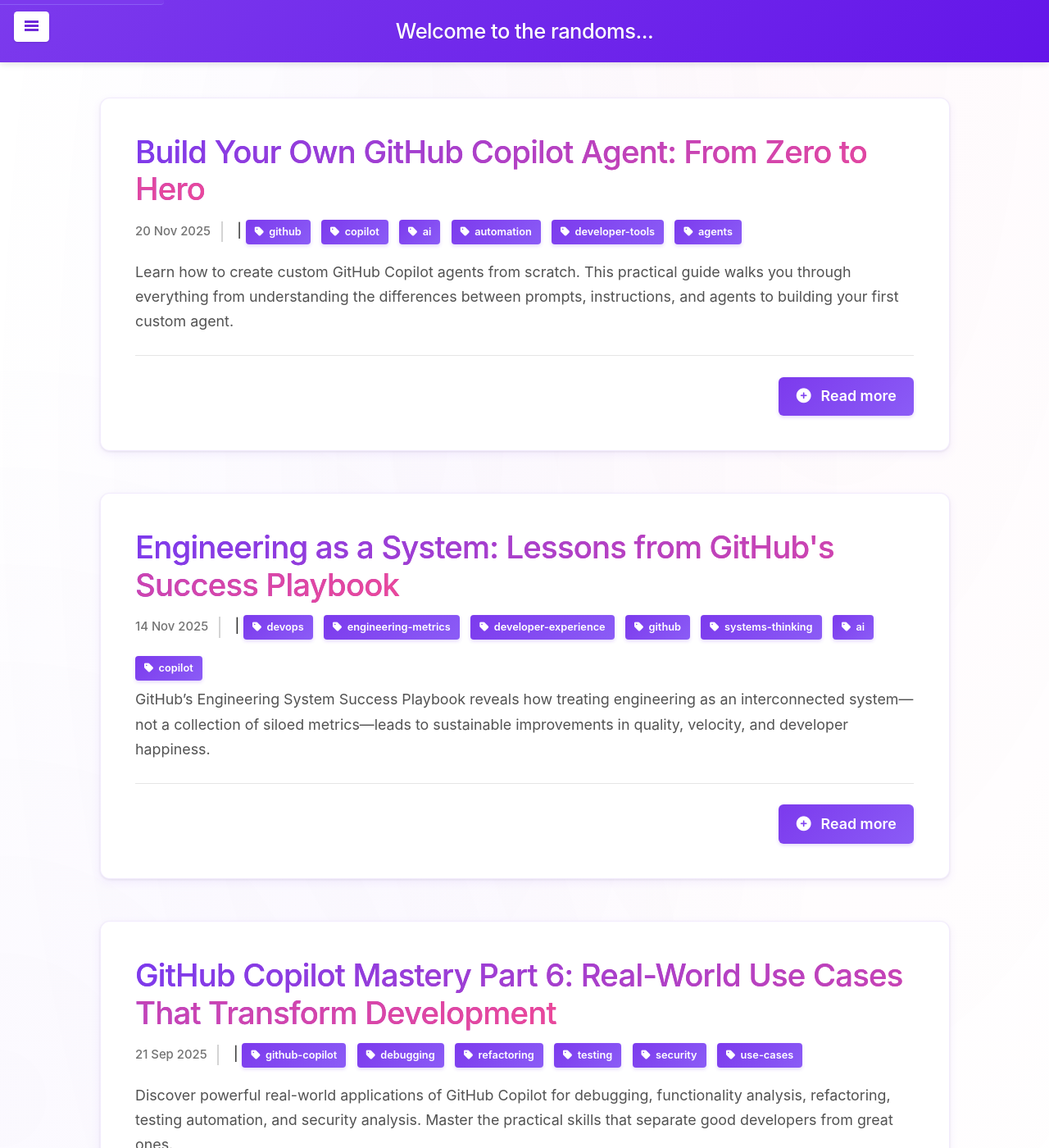
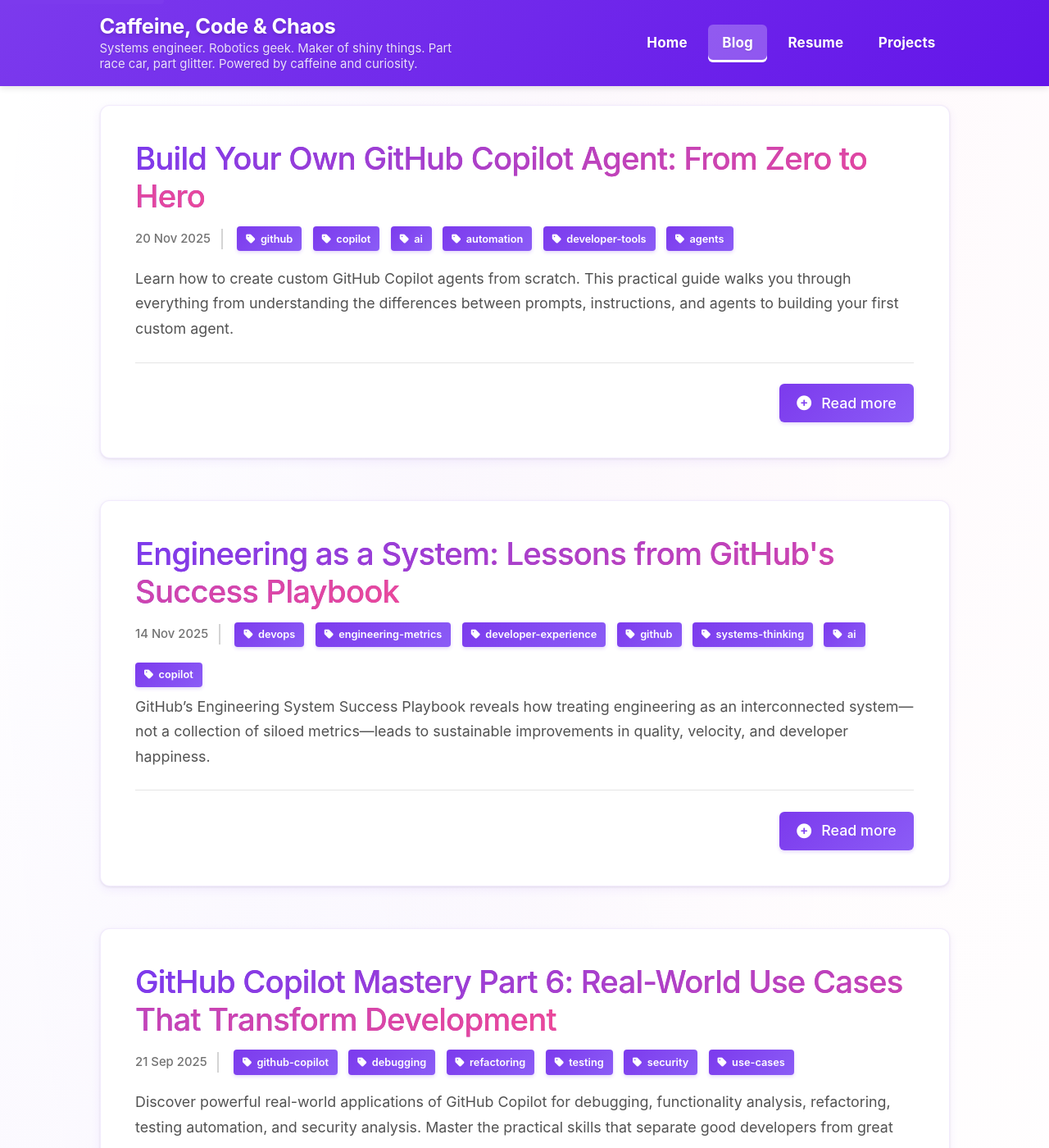
Before and after one commit to jmassardo/jmassardo.github.io, a Jekyll site: the page built from blog/index.html, in a window 1280 px wide and 1400 px high. Shown: the whole window at 82% size. Built offline with Jekyll 4.4.1, drawn with Linux system fonts in a browser that asks for light colours; nearby versions of some CDN libraries; the list of posts is cut into pages by our own code; some of the changed text lies outside the part shown.

Commit message:
Updated theme

```diff
--- a/_config.yml
+++ b/_config.yml
@@ -1,5 +1,5 @@
 # Site Info
-title: "Welcome to the randoms..."
+title: "Caffeine, Code & Chaos"
 tagline: 'Systems engineer. Robotics geek. Maker of shiny things. Part race car, part glitter.</br> Powered by caffeine and curiosity.'
 description: 'A Jekyll theme adapted from <a href="http://lanyon.getpoole.com/" target="_blank">Lanyon</a>.'
 #baseurl: "/"
--- a/_layouts/default.html
+++ b/_layouts/default.html
@@ -7,26 +7,95 @@
 
     <a href="#main-content" class="skip-link">Skip to main content</a>
 
-    {% include sidebar.html %}
+    <header class="masthead">
+      <div class="container">
+        <div class="masthead-inner">
+          <div class="masthead-brand">
+            <h3 class="masthead-title">
+              <a href="{{ site.baseurl }}/" title="Home">{{ site.title }}</a>
+            </h3>
+            <p class="masthead-tagline">{{ site.author.description }}</p>
+          </div>
 
-    <!-- Wrap is the content to shift when toggling the sidebar. We wrap the
-         content to avoid any CSS collisions with our real content. -->
-    <div class="wrap">
-      <div class="masthead">
-        <div class="container">
-          <h3 class="masthead-title">
-            <a href="{{ site.baseurl }}/" title="Home">{{ site.title }}</a>
+          <button class="nav-toggle" id="nav-toggle" aria-label="Toggle navigation" aria-expanded="false">
+            <span></span>
+            <span></span>
+            <span></span>
+          </button>
 
-          </h3>
+          <nav class="main-nav" id="main-nav">
+            {% for nav in site.nav %}
+              {% assign is_relative = nav[1][0] | slice: 0 %}
+              {% assign url = nav[1][0] %}
+              {% if is_relative == '/' %}
+                {% assign url = nav[1][0] | prepend: site.baseurl %}
+              {% endif %}
+
+              {% assign sub_len = nav[1] | size | minus: 1 %}
+
+              {% if sub_len > 0 %}
+                <div class="nav-item has-dropdown">
+                  <a href="{{ url }}" class="nav-link {% if page.url == nav[1][0] %}active{% endif %}">
+                    {{ nav[0] }}
+                  </a>
+                  <div class="nav-dropdown">
+                    {% for i in (1..sub_len) %}
+                      {% for sub_nav in nav[1][i] %}
+                        {% assign sub_is_relative = sub_nav[1] | slice: 0 %}
+                        {% assign sub_url = sub_nav[1] %}
+                        {% if sub_is_relative == '/' %}
+                          {% assign sub_url = sub_nav[1] | prepend: site.baseurl %}
+                        {% endif %}
+                        <a href="{{ sub_url }}" class="nav-dropdown-link {% if page.url == sub_nav[1] %}active{% endif %}">
+                          {{ sub_nav[0] }}
+                        </a>
+                      {% endfor %}
+                    {% endfor %}
+                  </div>
+                </div>
+              {% else %}
+                <a href="{{ url }}" class="nav-link {% if page.url == nav[1][0] %}active{% endif %}">
+                  {{ nav[0] }}
+                </a>
+              {% endif %}
+            {% endfor %}
+          </nav>
         </div>
       </div>
+    </header>
 
-      <div class="container content" id="main-content">
-        {{ content }}
-      </div>
+    <div class="container content" id="main-content">
+      {{ content }}
     </div>
 
-    <label for="sidebar-checkbox" class="sidebar-toggle"></label>
+    <footer class="footer">
+      <div class="container">
+        <div class="footer-content">
+          <div class="footer-section">
+            <p>{{ site.author.description }}</p>
+          </div>
+          {% if site.author.contact %}
+          <div class="footer-section">
+            <p class="footer-connect">Connect:
+            {% for contact in site.author.contact %}
+              {% assign iconname = "fa-brands fa-" | append: contact[0] %}
+              {% if contact[0] == 'email' %}
+                {% assign iconname = 'fa fa-envelope' %}
+              {% endif %}
+              <a href="{{ contact[1] }}" aria-label="{{ contact[0] }}">
+                <i class="{{ iconname }}" aria-hidden="true"></i>
+              </a>
+            {% endfor %}
+            </p>
+          </div>
+          {% endif %}
+          <div class="footer-section">
+            <p>&copy; {{ site.time | date: '%Y' }} {{ site.author.name }}. Licensed under <a href="http://creativecommons.org/licenses/by-nc/4.0/">CC BY-NC 4.0</a>.</p>
+            <p class="footer-powered">Powered by <a href="http://jekyllrb.com">Jekyll</a></p>
+          </div>
+        </div>
+      </div>
+    </footer>
 
     <script>
       (function(document) {
--- a/_scss/base/_global.scss
+++ b/_scss/base/_global.scss
@@ -79,8 +79,9 @@ h4, h5, h6 {
   margin-bottom: 0.5rem;
 }
 
-/* Improved link styles */
-a {
+/* Improved link styles - scoped to content areas */
+.content a:not(.post-tag):not(.post-more):not(.header-anchor):not(.copy-button),
+.footer a {
   color: $primary;
   text-decoration: none;
   transition: all 0.2s ease;
--- a/_scss/base/_layout.scss
+++ b/_scss/base/_layout.scss
@@ -1,17 +1,3 @@
-/*
- * Wrapper
- *
- * The wrapper is used to position site content when the sidebar is toggled. We
- * use an outter wrap to position the sidebar without interferring with the
- * regular page content.
- */
-
-.wrap {
-  position: relative;
-  width: 100%;
-}
-
-
 /*
  * Container
  *
@@ -25,8 +11,17 @@
   padding-left: 1rem;
   padding-right: 1rem;
 
-  a {
-    color: $primary;
+  &.content {
+    padding-top: 6.5rem;
+    padding-bottom: 3rem;
+
+    @media (min-width: 48em) {
+      padding-top: 7.5rem;
+    }
+
+    a {
+      color: $primary;
+    }
   }
 }
 
@@ -35,11 +30,6 @@
     max-width: 45rem;
     padding-left: 1.5rem;
     padding-right: 1.5rem;
-
-    &.content {
-      padding-top: 7rem;
-      padding-bottom: 3rem;
-    }
   }
 }
 
--- a/_scss/base/_poole.scss
+++ b/_scss/base/_poole.scss
@@ -78,8 +78,10 @@ a strong {
   color: inherit;
 }
 /* `:focus` is linked to `:hover` for basic accessibility */
-a:hover,
-a:focus {
+.content a:hover,
+.content a:focus,
+.footer a:hover,
+.footer a:focus {
   color: $primary-dark;
   border-bottom: 1px solid $primary-dark;
 }
--- /dev/null
+++ b/_scss/component/_footer.scss
@@ -0,0 +1,63 @@
+/*
+ * Footer
+ */
+
+.footer {
+  margin-top: 4rem;
+  padding: 3rem 0 2rem;
+  background: linear-gradient(135deg, $primary 0%, darken($primary, 8%) 100%);
+  color: rgba(255, 255, 255, 0.9);
+
+  .footer-content {
+    display: grid;
+    gap: 2rem;
+
+    @media (min-width: 48em) {
+      grid-template-columns: repeat(3, 1fr);
+      gap: 3rem;
+    }
+  }
+
+  .footer-section {
+    p {
+      font-size: $text-sm;
+      line-height: 1.6;
+      margin-bottom: 0.5rem;
+
+      &:last-child {
+        margin-bottom: 0;
+      }
+    }
+
+    a {
+      color: $white;
+      text-decoration: none;
+      border-bottom: 1px solid rgba(255, 255, 255, 0.3);
+      transition: all 0.2s ease;
+
+      &:hover {
+        border-bottom-color: $white;
+      }
+    }
+  }
+
+  .footer-connect {
+    a {
+      display: inline-block;
+      margin-left: 0.75rem;
+      border-bottom: none;
+      font-size: 1.25rem;
+
+      &:hover {
+        transform: translateY(-2px);
+        border-bottom: none;
+      }
+    }
+  }
+
+  .footer-powered {
+    font-size: $text-xs;
+    color: rgba(255, 255, 255, 0.7);
+    margin-top: 0.5rem;
+  }
+}
--- a/_scss/component/_masthead.scss
+++ b/_scss/component/_masthead.scss
@@ -1,70 +1,265 @@
 /*
- * Masthead - Modern, clean design
+ * Masthead - Header navigation
  */
 
 .masthead {
-  padding: 1rem 0;
-  margin-bottom: 2rem;
+  padding: 0;
   background: linear-gradient(135deg, $primary 0%, darken($primary, 8%) 100%);
-  border-bottom: none;
   box-shadow: 0 2px 8px rgba(0, 0, 0, 0.12);
-  position: relative;
+  position: fixed;
+  width: 100%;
+  z-index: 100;
+  top: 0;
+  left: 0;
 
-  @media (min-width: 30rem) {
-    position: fixed;
-    width: 100%;
-    z-index: 100;
-    top: 0;
-    padding: 1.25rem 0;
-    margin-bottom: 3rem;
+  .masthead-inner {
+    display: flex;
+    align-items: center;
+    justify-content: space-between;
+    padding: 0.75rem 0;
+    position: relative;
+    gap: 2rem;
+
+    @media (min-width: 48em) {
+      padding: 1rem 0;
+    }
+  }
+
+  .masthead-brand {
+    flex-shrink: 0;
+    min-width: 0;
   }
 
   .masthead-title {
     margin: 0;
     color: $white;
-    font-size: $text-xl;
+    font-size: $text-base;
     font-weight: 700;
-    text-align: center;
     font-family: $font-sans;
-    line-height: 1.3;
-    letter-spacing: -0.02em;
-    text-shadow: 0 1px 2px rgba(0, 0, 0, 0.1);
+    line-height: 1.2;
+    letter-spacing: -0.01em;
+    text-shadow: 0 2px 4px rgba(0, 0, 0, 0.15);
 
-    @media (min-width: 30rem) {
+    @media (min-width: 48em) {
+      font-size: $text-xl;
+    }
+
+    @media (min-width: 62em) {
       font-size: $text-2xl;
     }
 
     a {
       color: $white;
       text-decoration: none;
-      transition: all 0.2s ease;
-      display: inline-block;
       border-bottom: none;
+      transition: opacity 0.2s ease;
 
       &:hover {
-        color: rgba(255, 255, 255, 0.9);
-        transform: translateY(-1px);
+        opacity: 0.9;
         border-bottom: none;
       }
     }
+  }
 
-    small {
+  .masthead-tagline {
+    margin: 0.125rem 0 0;
+    padding: 0;
+    color: rgba(255, 255, 255, 0.85);
+    font-size: 0.7rem;
+    font-weight: 400;
+    line-height: 1.3;
+    text-shadow: 0 1px 2px rgba(0, 0, 0, 0.1);
+    max-width: 350px;
+    display: none;
+
+    @media (min-width: 56em) {
+      display: block;
+      font-size: $text-xs;
+    }
+
+    @media (min-width: 75em) {
       font-size: $text-sm;
-      font-weight: 400;
-      color: rgba(255, 255, 255, 0.9);
-      letter-spacing: 0;
-      display: none;
-      margin-top: 0.25rem;
-      line-height: 1.5;
-      font-family: $font-sans;
+      max-width: 450px;
+    }
+  }
+}
 
-      @media (min-width: 48em) {
-        display: block;
+/* Navigation toggle button (mobile hamburger) */
+.nav-toggle {
+  display: flex;
+  flex-direction: column;
+  justify-content: space-around;
+  width: 2rem;
+  height: 2rem;
+  background: transparent;
+  border: none;
+  cursor: pointer;
+  padding: 0;
+  z-index: 101;
+
+  @media (min-width: 48em) {
+    display: none;
+  }
+
+  span {
+    width: 2rem;
+    height: 0.2rem;
+    background: $white;
+    border-radius: 10px;
+    transition: all 0.3s ease;
+    position: relative;
+    transform-origin: 1px;
+  }
+
+  &[aria-expanded="true"] span:nth-child(1) {
+    transform: rotate(45deg);
+  }
+
+  &[aria-expanded="true"] span:nth-child(2) {
+    opacity: 0;
+    transform: translateX(20px);
+  }
+
+  &[aria-expanded="true"] span:nth-child(3) {
+    transform: rotate(-45deg);
+  }
+}
+
+/* Main navigation */
+.main-nav {
+  display: none;
+  position: absolute;
+  top: 100%;
+  left: 0;
+  right: 0;
+  background: linear-gradient(180deg, darken($primary, 8%) 0%, darken($primary, 12%) 100%);
+  box-shadow: 0 4px 8px rgba(0, 0, 0, 0.15);
+
+  @media (min-width: 48em) {
+    display: flex;
+    align-items: center;
+    gap: 0.5rem;
+    position: static;
+    background: none;
+    box-shadow: none;
+  }
+
+  &.active {
+    display: block;
+  }
+}
+
+.nav-link {
+  display: block;
+  padding: 1rem 1.5rem;
+  color: $white;
+  text-decoration: none;
+  border-bottom: none;
+  font-weight: 600;
+  font-size: $text-base;
+  transition: all 0.2s ease;
+  background: transparent;
+  text-shadow: 0 1px 2px rgba(0, 0, 0, 0.1);
+
+  @media (min-width: 48em) {
+    padding: 0.5rem 1rem;
+    border-radius: 6px;
+    font-weight: 700;
+    letter-spacing: 0.01em;
+  }
+
+  &:hover {
+    background: rgba(255, 255, 255, 0.2);
+    border-bottom: none;
+    text-shadow: 0 1px 3px rgba(0, 0, 0, 0.2);
+  }
+
+  &.active {
+    background: rgba(255, 255, 255, 0.25);
+    border-bottom: none;
+    box-shadow: inset 0 -3px 0 $white;
+  }
+}
+
+.nav-item {
+  position: relative;
+
+  &.has-dropdown {
+    @media (max-width: 47.99em) {
+      .nav-link {
+        padding-bottom: 0.5rem;
       }
     }
 
-    @media (max-width: 48em) {
-      font-size: $text-xl;
+    @media (min-width: 48em) {
+      &:hover .nav-dropdown,
+      .nav-dropdown:hover {
+        display: block;
+      }
+
+      // Extend hover area to prevent gap
+      &::after {
+        content: '';
+        position: absolute;
+        top: 100%;
+        left: 0;
+        right: 0;
+        height: 0.5rem;
+      }
     }
   }
 }
+
+.nav-dropdown {
+  @media (max-width: 47.99em) {
+    display: block;
+    padding-left: 1rem;
+  }
+
+  @media (min-width: 48em) {
+    display: none;
+    position: absolute;
+    top: calc(100% + 0.5rem);
+    left: 0;
+    min-width: 180px;
+    background: darken($primary, 8%);
+    border-radius: 6px;
+    box-shadow: 0 4px 12px rgba(0, 0, 0, 0.2);
+    padding: 0.5rem 0;
+  }
+}
+
+.nav-dropdown-link {
+  display: block;
+  padding: 0.75rem 1.5rem;
+  color: $white;
+  text-decoration: none;
+  border-bottom: none;
+  font-size: $text-sm;
+  font-weight: 600;
+  transition: all 0.2s ease;
+  background: transparent;
+  text-shadow: 0 1px 2px rgba(0, 0, 0, 0.1);
+
+  @media (min-width: 48em) {
+    padding: 0.625rem 1.25rem;
+
+    &:first-child {
+      border-radius: 6px 6px 0 0;
+    }
+
+    &:last-child {
+      border-radius: 0 0 6px 6px;
+    }
+  }
+
+  &:hover {
+    background: rgba(255, 255, 255, 0.2);
+    border-bottom: none;
+  }
+
+  &.active {
+    background: rgba(255, 255, 255, 0.25);
+    font-weight: 700;
+  }
+}
--- a/_scss/component/_post.scss
+++ b/_scss/component/_post.scss
@@ -70,18 +70,19 @@
     margin-bottom: 0.5rem;
     font-size: $text-xs;
     font-weight: 600;
-    color: $white;
+    color: $white !important;
     background: linear-gradient(135deg, $primary 0%, $primary-light 100%);
     border-radius: 4px;
     transition: all 0.2s ease;
-    border-bottom: none;
+    border-bottom: none !important;
     box-shadow: 0 2px 4px rgba($primary, 0.2);
 
     &:hover {
+      color: $white !important;
       background: linear-gradient(135deg, $primary-dark 0%, $primary 100%);
       transform: translateY(-1px);
       box-shadow: 0 4px 8px rgba($primary, 0.3);
-      border-bottom: none;
+      border-bottom: none !important;
     }
   }
 
@@ -114,18 +115,19 @@
       gap: 0.5rem;
       padding: 0.5rem 1.25rem;
       background: linear-gradient(135deg, $primary 0%, $primary-light 100%);
-      color: $white;
+      color: $white !important;
       font-weight: 600;
       border-radius: 6px;
       transition: all 0.2s ease;
-      border-bottom: none;
+      border-bottom: none !important;
       box-shadow: 0 2px 4px rgba($primary, 0.2);
 
       &:hover {
+        color: $white !important;
         background: linear-gradient(135deg, $primary-dark 0%, $primary 100%);
         transform: translateX(4px);
         box-shadow: 0 4px 8px rgba($primary, 0.3);
-        border-bottom: none;
+        border-bottom: none !important;
       }
 
       .fa {
--- a/blog/index.html
+++ b/blog/index.html
@@ -13,7 +13,7 @@ title: Blog
     </h1>
 
     <span class="post-date">{{ post.date | date_to_string }}</span>
-    {% if post.tags %} |
+    {% if post.tags %}
     {% for tag in post.tags %}
     <a href="{{ site.baseurl }}{{ site.tag_page }}#{{ tag | slugify }}" class="post-tag">{{ tag }}</a>
     {% endfor %}
--- a/public/css/main.scss
+++ b/public/css/main.scss
@@ -19,3 +19,4 @@
 @import 'component/pagination';
 @import 'component/code-enhancements';
 @import 'component/skip-link';
+@import 'component/footer';
--- a/public/js/main.js
+++ b/public/js/main.js
@@ -1,3 +1,26 @@
+// Mobile Navigation Toggle
+document.addEventListener('DOMContentLoaded', function() {
+  const navToggle = document.getElementById('nav-toggle');
+  const mainNav = document.getElementById('main-nav');
+
+  if (navToggle && mainNav) {
+    navToggle.addEventListener('click', function() {
+      const isExpanded = navToggle.getAttribute('aria-expanded') === 'true';
+      navToggle.setAttribute('aria-expanded', !isExpanded);
+      mainNav.classList.toggle('active');
+    });
+
+    // Close mobile nav when clicking outside
+    document.addEventListener('click', function(event) {
+      const isClickInside = navToggle.contains(event.target) || mainNav.contains(event.target);
+      if (!isClickInside && mainNav.classList.contains('active')) {
+        navToggle.setAttribute('aria-expanded', 'false');
+        mainNav.classList.remove('active');
+      }
+    });
+  }
+});
+
 // Header Anchors
 document.addEventListener('DOMContentLoaded', function() {
   // Add anchor links to all headings in post content
```
